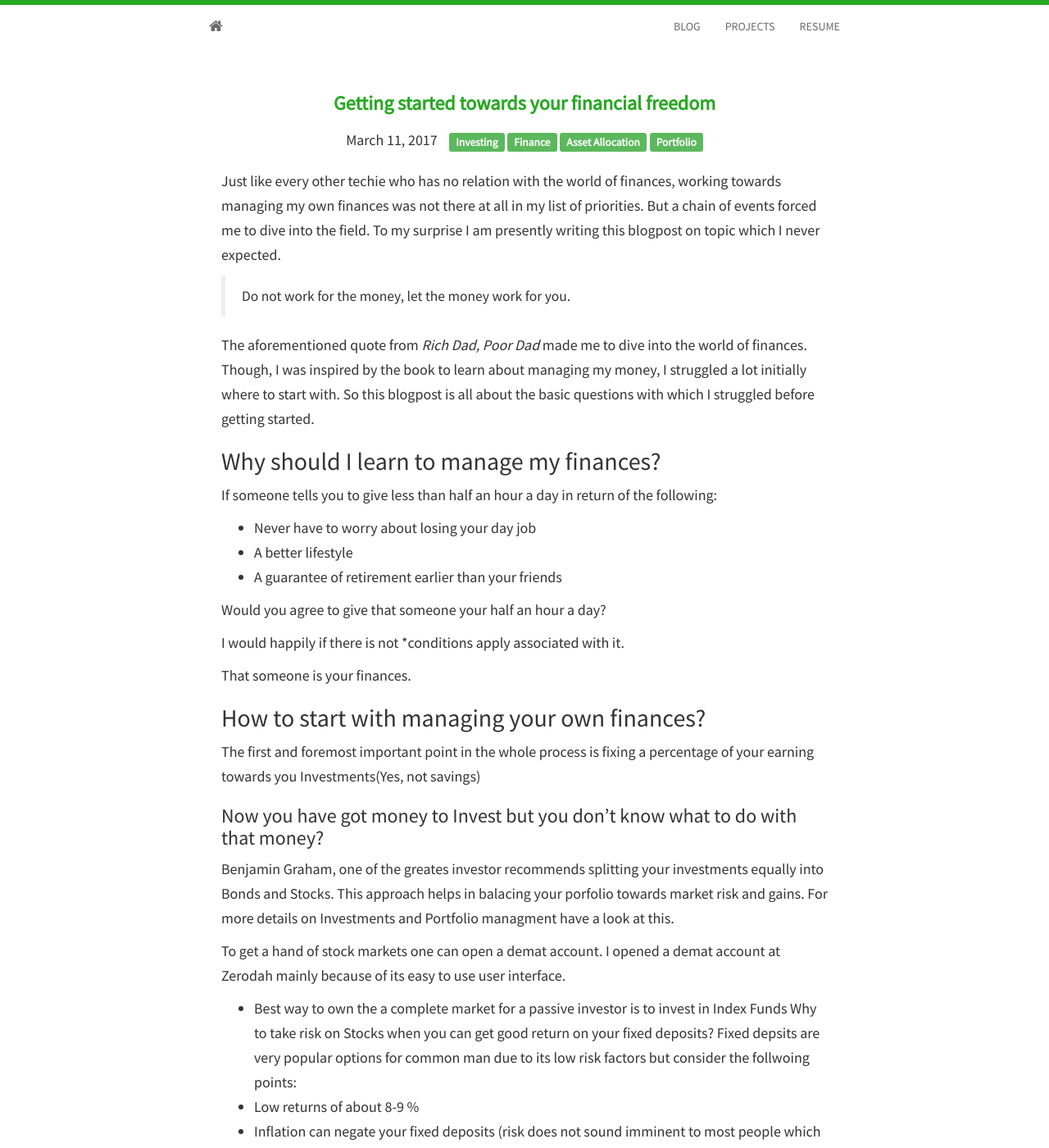
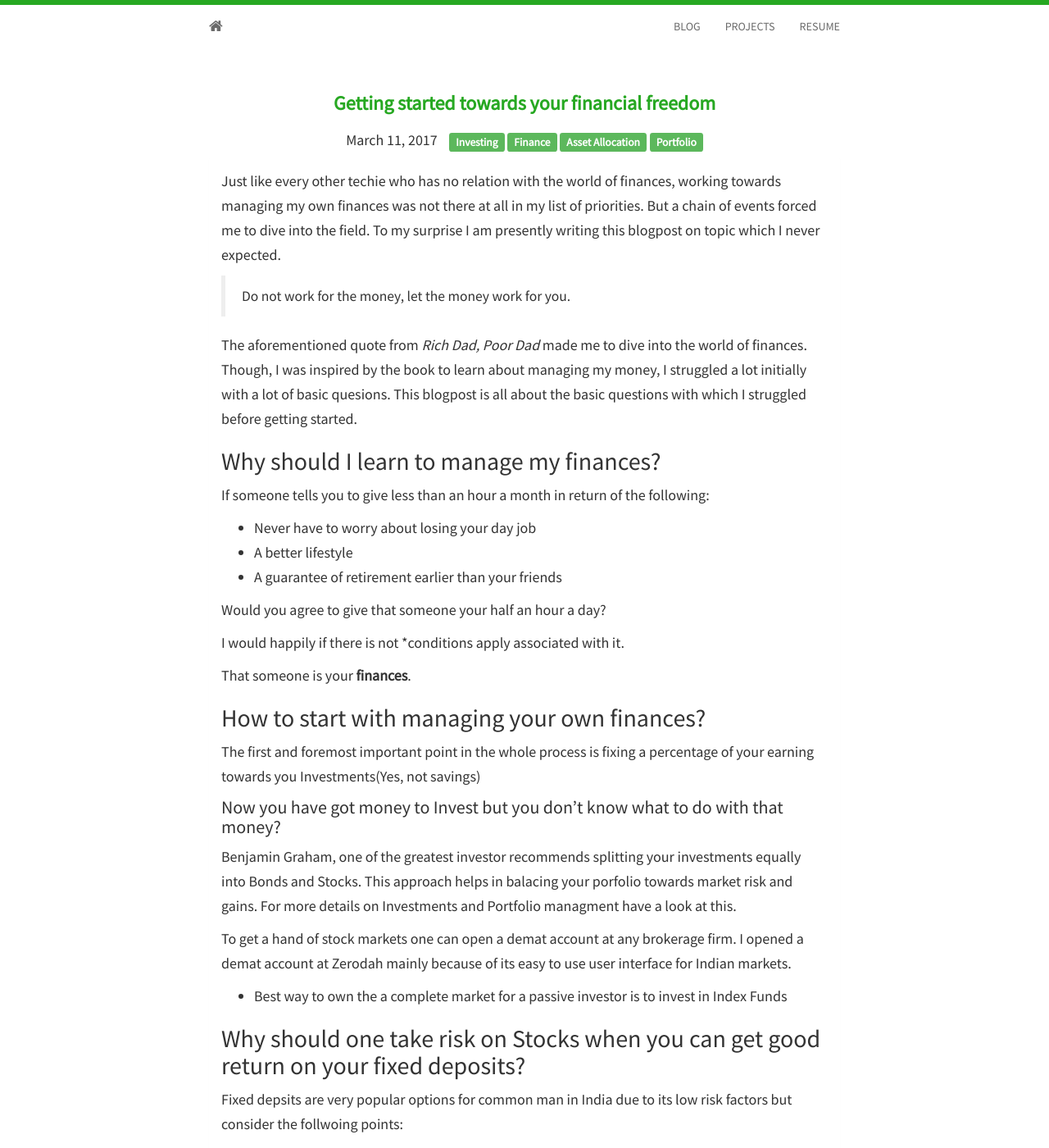
Before and after one commit to ankiteciitkgp/ankiteciitkgp.github.io, a Jekyll site: the page built from _posts/2017-03-11-post1.md, in a window 1280 px wide and 1400 px high. Shown: the whole window at 82% size. Built offline with Jekyll 4.4.1, drawn with Linux system fonts in a browser that asks for light colours; nearby versions of some CDN libraries; comment, search, counter and statistics services are not loaded; some of the changed text lies outside the part shown.

Commit message:
Blog added

```diff
--- a/_posts/2017-03-11-post1.md
+++ b/_posts/2017-03-11-post1.md
@@ -13,10 +13,10 @@
 
 > Do not work for the money, let the money work for you.
 
-The aforementioned quote from _Rich Dad, Poor Dad_ made me to dive into the world of finances. Though, I was inspired by the book to learn about managing my money, I struggled a lot initially where to start with. So this blogpost is all about the basic questions with which I struggled before getting started.
+The aforementioned quote from _Rich Dad, Poor Dad_ made me to dive into the world of finances. Though, I was inspired by the book to learn about managing my money, I struggled a lot initially with a lot of basic quesions. This blogpost is all about the basic questions with which I struggled before getting started.
 
 ## Why should I learn to manage my finances?
-If someone tells you to give less than half an hour a day in return of the following:
+If someone tells you to give less than an hour a month in return of the following:
 * Never have to worry about losing your day job
 * A better lifestyle
 * A guarantee of retirement earlier than your friends
@@ -25,42 +25,44 @@
 
 I would happily if there is not *conditions apply associated with it.
 
-That someone is your finances.
+That someone is your **finances**.
 
 ## How to start with managing your own finances?
 The first and foremost important point in the whole process is fixing a percentage of your earning towards you Investments(Yes, not savings)
 
-### Now you have got money to Invest but you don't know what to do with that money?
+#### Now you have got money to Invest but you don't know what to do with that money?
 
-Benjamin Graham, one of the greates investor recommends splitting your investments equally into Bonds and Stocks. This approach helps in balacing your porfolio towards market risk and gains. For more details on Investments and Portfolio managment have a look at this.
+Benjamin Graham, one of the greatest investor recommends splitting your investments equally into Bonds and Stocks. This approach helps in balacing your porfolio towards market risk and gains. For more details on Investments and Portfolio managment have a look at this.
 
-To get a hand of stock markets one can open a demat account. I opened a demat account at Zerodah mainly because of its easy to use user interface.
+To get a hand of stock markets one can open a demat account at any brokerage firm. I opened a demat account at Zerodah mainly because of its easy to use user interface for Indian markets.
 * Best way to own the a complete market for a passive investor is to invest in Index Funds
-Why to take risk on Stocks when you can get good return on your fixed deposits?
-Fixed depsits are very popular options for common man due to its low risk factors but consider the follwoing points:
+
+## Why should one take risk on Stocks when you can get good return on your fixed deposits?
+Fixed depsits are very popular options for common man in India due to its low risk factors but consider the follwoing points:
 * Low returns of about 8-9 %
 * Inflation can negate your fixed deposits (risk does not sound imminent to most people which is why people buy FD's)
 * They are Taxable
 * Premature Closure leads to losses
+* They are not backed by any assets in comparison to bonds
 
-## Investmenst vs Speculation
-<!-- When one of my relatives lost his job and all the money in 2008 market crash **Stock Market** became synonymous to **Gambling** for me.
- -->
+## What is the difference between Stocks, Bonds and Fixed Deposits?
+
+|           | Bonds         | Fixed Deposits| Stocks |
+| --------- |:-------------:| :------------:| :----: |
+| Safety    | Safe     | Highly Safe | Market Risk|
+| Liquidity | Type dependent| Incurs Penalty |Very Liquid|
+| Returns   | 10-12%        |    10-12% | 12-18% \*|
+|Availability| Banks,SE   |Banks| SE           |
+
+SE = Stock Exchanges
+
+\* Depends upon market but this figure is approximately accepted
+
+<!--## Investmenst vs Speculation
+When one of my relatives lost his job and all the money in 2008 market crash **Stock Market** became synonymous to **Gambling** for me.
+
 An investment operation is one which, upon thorough analysis promises safety of principle and an adequate return. Operation not meeting these requirements are speculative. Invesor should be able to keep his investments atleast for an year without worrying about vicissitudes of the market.
 
 
 ### Inflation
 <!-- Now you will say that sounds good on paper but people loose money all the time -->
-
-<!-- What is the difference between Stocks, Bonds and Fixed Deposits?
-
-
- 	     | Bonds       | Fixed Deposits | Stocks |
- ------- | :---------: | :------------: |:-----------:|
-Safety   |  | Highly Safe    |Market Risk|
-Liquidity|			   | Penalty for Premature Closure| Very Liquid|
-Returns  | 8-9% | 	10-12% | 12-18% \*|
-Tenure   |
-Availability| On Tap | Stock Exchange | Stock Exchanges
-\* Depends upon market but this figure is approximately accepted
- -->
```
